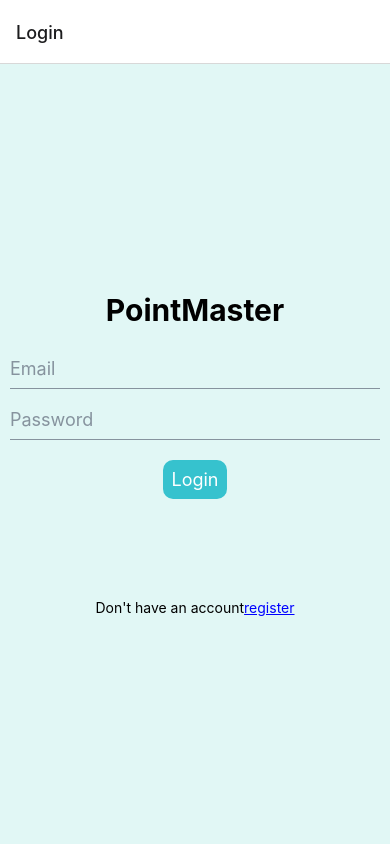
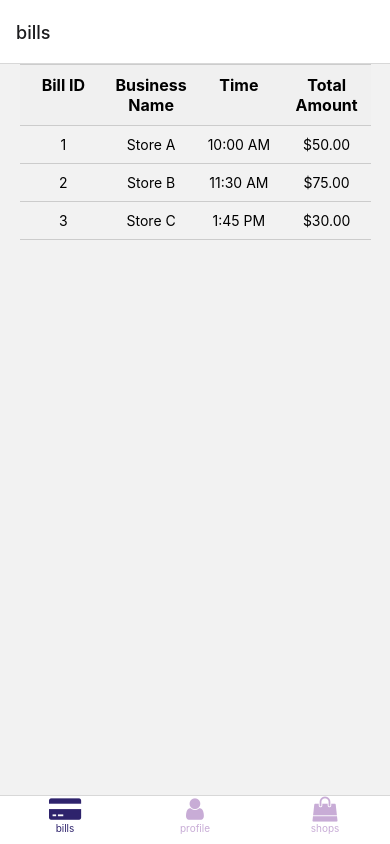
Before and after one commit to PointMaster-POS/mobile-costomer, a React Native app in the folder customer-mobile/: screen /Home in a window 390 px wide. Built offline with nearby package versions, Linux system fonts and the light colour scheme.

Commit message:
intigrate navigation view and bills table

```diff
--- a/customer-mobile/App.js
+++ b/customer-mobile/App.js
@@ -4,7 +4,7 @@ import LoginScreen from './app/(tabs)/login';
 import RegisterScreen from './app/(tabs)/register';
 import { NavigationContainer } from '@react-navigation/native';
 import {createNativeStackNavigator} from '@react-navigation/native-stack';
-
+import Home from './app/(tabs)/home';
 const Stack = createNativeStackNavigator();
 
 export default function App() {
@@ -14,6 +14,8 @@ export default function App() {
       <Stack.Navigator >
       <Stack.Screen name="Login" component={LoginScreen} />
       <Stack.Screen name="Register" component={RegisterScreen} />
+      <Stack.Screen name="Home" component={Home} options={{headerShown: false}}/>
+
       </Stack.Navigator>
 
     </NavigationContainer>
--- /dev/null
+++ b/customer-mobile/app/(tabs)/bills.js
@@ -0,0 +1,162 @@
+import React, {useState} from 'react';
+import { View, Text, FlatList, StyleSheet, Touchable, TouchableOpacity,Modal } from 'react-native';
+
+const billDetails = [
+  { id: '1', businessName: 'Store A', time: '10:00 AM', totalAmount: '$50.00' },
+  { id: '2', businessName: 'Store B', time: '11:30 AM', totalAmount: '$75.00' },
+  { id: '3', businessName: 'Store C', time: '1:45 PM', totalAmount: '$30.00' },
+  // Add more bill details here
+];
+
+export default function BillScreen({ navigation }) {
+
+    const [isModalVisible , setModalVisible] = useState(false);
+    const [selectedBill, setSelectedBill] = useState(null);
+
+    const handleRowPress = (item) => {
+        setSelectedBill(item);
+        setModalVisible(true);
+      };
+  return (
+    <View style={styles.container}>
+      {/* <Text
+        onPress={() => {
+          alert('this is the home page');
+        }}
+        style={styles.headerText}
+      >
+        Shops Screen
+      </Text> */}
+      <View style={styles.tableContainer}>
+        <View style={styles.tableHeader}>
+          <Text style={styles.tableHeaderText}>Bill ID</Text>
+          <Text style={styles.tableHeaderText}>Business Name</Text>
+          <Text style={styles.tableHeaderText}>Time</Text>
+          <Text style={styles.tableHeaderText}>Total Amount</Text>
+        </View>
+        <FlatList
+          data={billDetails}
+          keyExtractor={(item) => item.id}
+          renderItem={({ item }) => (
+            <TouchableOpacity onPress={() => handleRowPress(item)} >
+            <View style={styles.tableRow} >
+              <Text style={styles.tableCell}>{item.id}</Text>
+              <Text style={styles.tableCell}>{item.businessName}</Text>
+              <Text style={styles.tableCell}>{item.time}</Text>
+              <Text style={styles.tableCell}>{item.totalAmount}</Text>
+            </View>
+            </TouchableOpacity>
+          )}
+        />
+      </View>
+      {selectedBill && (
+        <Modal
+          transparent={true}
+          animationType="slide"
+          visible={isModalVisible}
+          onRequestClose={() => setModalVisible(false)}
+        >
+          <View style={styles.modalContainer}>
+            <View style={styles.modalContent}>
+              <Text style={styles.modalTitle}>Bill Details</Text>
+              <Text style={styles.modalText}>Bill ID: {selectedBill.id}</Text>
+              <Text style={styles.modalText}>Business Name: {selectedBill.businessName}</Text>
+              <Text style={styles.modalText}>Time: {selectedBill.time}</Text>
+              <Text style={styles.modalText}>Total Amount: {selectedBill.totalAmount}</Text>
+              <TouchableOpacity
+                onPress={() => setModalVisible(false)}
+                style={styles.closeButton}
+              >
+                <Text style={styles.closeButtonText}>Close</Text>
+              </TouchableOpacity>
+            </View>
+          </View>
+        </Modal>
+      )}
+    </View>
+  );
+}
+
+const styles = StyleSheet.create({
+    container: {
+      flex: 1,
+      alignItems: 'center',
+      justifyContent: 'top',
+    },
+    headerText: {
+      fontSize: 26,
+      fontWeight: 'bold',
+      marginBottom: 20,
+    },
+    tableContainer: {
+      width: '90%',
+    },
+    tableHeader: {
+      flexDirection: 'row',
+      justifyContent: 'space-between',
+      paddingVertical: 10,
+      backgroundColor: '#f0f0f0',
+      borderTopWidth: 1,
+      borderBottomWidth: 1,
+      borderColor: '#ccc',
+    },
+    tableHeaderText: {
+      flex: 1,
+      fontSize: 16,
+      fontWeight: 'bold',
+      textAlign: 'center',
+    },
+    tableRow: {
+      flexDirection: 'row',
+      justifyContent: 'space-between',
+      paddingVertical: 10,
+      borderBottomWidth: 1,
+      borderColor: '#ccc',
+    },
+    tableCell: {
+      flex: 1,
+      fontSize: 14,
+      textAlign: 'center',
+    },
+    modalContainer: {
+      flex: 1,
+      justifyContent: 'center',
+      alignItems: 'center',
+
+    },
+    modalContent: {
+      width: '80%',
+      backgroundColor: 'white',
+      padding: 20,
+      borderRadius: 10,
+      alignItems: 'center',
+        shadowColor: '#000',
+    shadowOffset: {
+      width: 0,
+      height: 2,
+    },
+    shadowOpacity: 0.25,
+    shadowRadius: 4,
+    elevation: 5,
+    },
+    modalTitle: {
+      fontSize: 20,
+      fontWeight: 'bold',
+      marginBottom: 20,
+      color : '#2E236C'
+    },
+    modalText: {
+      fontSize: 16,
+      marginBottom: 10,
+    },
+    closeButton: {
+      marginTop: 20,
+      padding: 10,
+      backgroundColor: '#433D8B',
+      borderRadius: 5,
+    },
+    closeButtonText: {
+      color: 'white',
+      fontSize: 16,
+    },
+  });
--- a/customer-mobile/app/(tabs)/home.js
+++ b/customer-mobile/app/(tabs)/home.js
@@ -1,17 +1,57 @@
 import {SafeAreaView, ScrollView, Text, View} from 'react-native';
 import React from 'react';
+import { NavigationContainer } from '@react-navigation/native';
+import { createBottomTabNavigator } from '@react-navigation/bottom-tabs';
+import FontAwesome from 'react-native-vector-icons/FontAwesome';
 
+//screens
+import BillScreen from './bills';
+import ProfileScreen from './profile';
+import ShopScreen from './shops';
+import FontAwesome5Icon from 'react-native-vector-icons/FontAwesome5Pro';
+
+const Tab = createBottomTabNavigator();
 
 function Home () {
     return (
-        <SafeAreaView>
 
-                <View>
-                    <Text>
-                        Point Master Customer Application Home
-                    </Text>
-                </View>
+        <Tab.Navigator
+          initialRouteName={'Profile'}
+          screenOptions={({ route }) => ({
+            tabBarIcon: ({ focused, color, size }) => {
+              let iconName;
+              let rn = route.name;
 
-        </SafeAreaView>
+             if (rn === 'bills') {
+                iconName = focused ? 'credit-card-alt' : 'credit-card-alt';
+
+              }
+              else if (rn === 'profile') {
+                iconName = focused ? 'user' : 'user';
+
+              } else if (rn === 'shops') {
+                iconName = focused ? 'shopping-bag' : 'shopping-bag';
+              }
+
+
+              return <FontAwesome name={iconName} size={size} color={color} />;
+            },
+          })}
+          tabBarOptions={{
+            activeTintColor: '#2E236C',
+            inactiveTintColor: '#C8ACD6',
+            labelStyle: { paddingBottom: 10, fontSize: 10 },
+            style: { padding: 10, height: 70}
+          }}>
+
+
+          <Tab.Screen name={'bills'} component={BillScreen} />
+          <Tab.Screen name={'profile'} component={ProfileScreen} />
+          <Tab.Screen name={'shops'} component={ShopScreen} />
+        </Tab.Navigator>
+
     );
 }
+
+
+export default Home;
--- a/customer-mobile/app/(tabs)/login.js
+++ b/customer-mobile/app/(tabs)/login.js
@@ -1,40 +1,31 @@
-import React, {useState} from "react";
+import React, { useState } from "react";
 import { SafeAreaView, StyleSheet, Text } from "react-native";
-import {Input, Button} from 'react-native-elements';
+import { Input, Button } from "react-native-elements";
 import { useNavigation } from "@react-navigation/native";
 
 import AuthenticateUser from "../../lib/authuser";
 
-
 const LoginScreen = () => {
-
   const navigation = useNavigation();
-    const [email, setEmail] = useState('');
-    const [password, setPassword] = useState('');
+  const [email, setEmail] = useState("");
+  const [password, setPassword] = useState("");
 
   const _handlePressButtonAsync = async () => {
-      navigation.navigate('Register');
+    navigation.navigate("Register");
   };
 
-
-
   const handleLogin = () => {
-
-      if (AuthenticateUser({email, password})) {
-          console.log('User authenticated');
-          navigation.navigate('RegisterScreen');
+    if (AuthenticateUser({ email, password })) {
+      console.log("User authenticated");
+      navigation.replace("Home");
+    } else {
+      console.log("User not authenticated");
     }
-
-      else{
-          console.log('User not authenticated');
-      }
-
   };
 
   return (
     <SafeAreaView style={styles.container}>
-
-      <Text style = {styles.headerText}>PointMaster</Text>
+      <Text style={styles.headerText}>PointMaster</Text>
       <Input
         style={styles.input}
         placeholder="Email"
@@ -55,22 +46,17 @@ const LoginScreen = () => {
         buttonStyle={styles.loginButton}
       />
 
-        <Text  style = {styles.registerText}>
+      <Text style={styles.registerText}>
         Don't have an account
-
         <Text
-
-                  style = {styles.registerLinkText}
-
+          style={styles.registerLinkText}
           onPress={() => {
             _handlePressButtonAsync();
-                  }}>
+          }}
+        >
         register
         </Text>
-
       </Text>
-
-
     </SafeAreaView>
   );
 };
@@ -78,35 +64,34 @@ const LoginScreen = () => {
 const styles = StyleSheet.create({
   container: {
     flex: 1,
-      width: '100%',
-      justifyContent: 'center',
-      alignItems: 'center',
-      backgroundColor: '#E1F7F5'
-
+    width: "100%",
+    justifyContent: "center",
+    alignItems: "center",
+    backgroundColor: "#C8ACD6",
   },
   registerLinkText: {
-      color: 'blue',
-      textDecorationLine: 'underline',
+    color: '#433D8B',
+    textDecorationLine: "underline",
   },
   registerText: {
     marginTop: 100,
-      justifyContent: 'center',
+    justifyContent: "center",
   },
   loginButton: {
     marginTop: 10,
-      width: '100%',
+    width: "100%",
     borderRadius: 10,
-      backgroundColor: "#36C2CE"
+    backgroundColor: "#433D8B",
   },
   input: {
-      width: '100%',
+    width: "100%",
   },
 
   headerText: {
     fontSize: 30,
-          fontWeight: 'bold',
+    fontWeight: "bold",
     marginBottom: 20,
-      }
+  },
 });
 
 export default LoginScreen;
--- /dev/null
+++ b/customer-mobile/app/(tabs)/profile.js
@@ -0,0 +1,15 @@
+import React from 'react';
+import {View, Text} from 'react-native';
+
+export default function ProfileScreen ({navigation}) {
+    return (
+        <View style = {{flex: 1 ,alignItems: 'center', justifyContent: 'center'}} >
+            <Text onPress={() => {
+                alert('this is the home page');
+                navigation.navigate('Profile');
+                }}  style ={{fontSize : 26, fontWeight: 'bold'}}>
+                Profile Screen
+            </Text>
+        </View>
+    );
+}
--- a/customer-mobile/app/(tabs)/register.js
+++ b/customer-mobile/app/(tabs)/register.js
@@ -1,46 +1,37 @@
-import React, {useState} from "react";
-import { SafeAreaView, StyleSheet, Text,ScrollView, View } from "react-native";
-import {Input, Button} from 'react-native-elements';
+import React, { useState } from "react";
+import { SafeAreaView, StyleSheet, Text, ScrollView, View } from "react-native";
+import { Input, Button } from "react-native-elements";
 import { useNavigation } from "@react-navigation/native";
-import { Picker } from '@react-native-picker/picker';
+import { Picker } from "@react-native-picker/picker";
 import AuthenticateUser from "../../lib/authuser";
 
-import DateTimePicker from "@react-native-community/datetimepicker"
+import DateTimePicker from "@react-native-community/datetimepicker";
 const RegisterScreen = () => {
-
   const navigation = useNavigation();
-    const [email, setEmail] = useState('');
-    const [firstName , setFirstName] = useState('');
-    const [lastName , setLastName] = useState('');
-    const [password, setPassword] = useState('');
-    const [address, setAddress] = useState('');
-    const [gender, setGender] = useState('');
-    const [phoneNumber, setPhoneNumber] = useState('');
-
-
+  const [email, setEmail] = useState("");
+  const [firstName, setFirstName] = useState("");
+  const [lastName, setLastName] = useState("");
+  const [password, setPassword] = useState("");
+  const [address, setAddress] = useState("");
+  const [gender, setGender] = useState("");
+  const [phoneNumber, setPhoneNumber] = useState("");
 
   const [date, setDate] = useState(new Date());
   const [showPicker, setShowPicker] = useState(false);
 
   const handleLogin = () => {
-
-      if (AuthenticateUser({email, password})) {
-          console.log('User authenticated');
-          navigation.navigate('RegisterScreen');
+    if (AuthenticateUser({ email, password })) {
+      console.log("User authenticated");
+      navigation.navigate("RegisterScreen");
+    } else {
+      console.log("User not authenticated");
     }
-
-      else{
-          console.log('User not authenticated');
-      }
-
   };
 
   return (
-
     <View style={styles.container}>
-          <Text style = {styles.headerText}>PointMaster</Text>
-        <ScrollView>
-
+      <Text style={styles.headerText}>PointMaster</Text>
+      <ScrollView style = {{height: "100%"}}>
         <Input
           style={styles.input}
           placeholder="First Name"
@@ -77,37 +68,30 @@ const RegisterScreen = () => {
           keyboardType="phone-pad"
         />
         <Text style={styles.label}>Select Gender</Text>
-          <View style = {styles.pickerContainer}>
-
+        <View style={styles.pickerContainer}>
           <Picker
             selectedValue={gender}
             onValueChange={(itemValue) => setGender(itemValue)}
-         style = {styles.picker}
+            style={styles.picker}
           >
-            <Picker.Item label="Select Gender" value = "" />
-            <Picker.Item label= "Male" value = "male" />
-            <Picker.Item label= "Female" value = "female" />
-
-
+            <Picker.Item label="Select Gender" value="" />
+            <Picker.Item label="Male" value="male" />
+            <Picker.Item label="Female" value="female" />
           </Picker>
         </View>
         <Text style={styles.label}>Select Birthday</Text>
-        <DateTimePicker
-        mode="date"
-        display="spinner"
-        value={date}
-        />
+        <DateTimePicker mode="date" display="spinner" value={date} />
 
 
-
+      </ScrollView>
+      <View style ={{height: 100, padding: 10}} >
       <Button
           title="Register"
           onPress={handleLogin}
-          buttonStyle={styles.loginButton}
+          buttonStyle={styles.registerButton}
       />
-        </ScrollView>
 
-
+      </View>
 
     </View>
   );
@@ -116,49 +100,48 @@ const RegisterScreen = () => {
 const styles = StyleSheet.create({
   container: {
     flex: 1,
-      width: '100%',
-      justifyContent: 'center',
-      alignItems: 'center',
-      backgroundColor: '#E1F7F5',
-      marginBottom: 100,
+    width: "100%",
+    justifyContent: "center",
+    alignItems: "center",
+    backgroundColor: "#C8ACD6",
 
   },
   registerLinkText: {
-      color: 'blue',
-      textDecorationLine: 'underline',
+    color: "blue",
+    textDecorationLine: "underline",
   },
   registerText: {
     marginTop: 100,
-      justifyContent: 'center',
+    justifyContent: "center",
   },
-    loginButton: {
+  registerButton: {
     marginTop: 10,
-      width: '100%',
+    width: "100%",
     borderRadius: 10,
-      backgroundColor: "#36C2CE"
+    backgroundColor: "#433D8B",
   },
   input: {
-      width: '100%',
+    width: "100%",
   },
 
   headerText: {
     fontSize: 30,
-          fontWeight: 'bold',
+    fontWeight: "bold",
     marginBottom: 20,
-          marginTop: 20
+    marginTop: 20,
   },
   picker: {
     height: 200,
-        width : "100%",
+    width: "100%",
   },
   label: {
-        fontSize : 20,
-        marginTop: 20
+    fontSize: 20,
+    marginTop: 20,
   },
   pickerContainer: {
     margin: 10,
-        alignItems: "center"
-      }
+    alignItems: "center",
+  },
 });
 
 export default RegisterScreen;
--- /dev/null
+++ b/customer-mobile/app/(tabs)/shops.js
@@ -0,0 +1,16 @@
+import React from 'react';
+import {View, Text} from 'react-native';
+
+export default function ShopsScreen ({navigation}) {
+    return (
+        <View style = {{flex: 1 ,alignItems: 'center', justifyContent: 'center'}} >
+            <Text onPress={() => {
+                alert('this is the home page');
+                navigation.navigate('Home')
+                }}  style ={{fontSize : 26, fontWeight: 'bold'}}>
+                Shops Screen
+            </Text>
+        </View>
+    );
+
+}
--- a/customer-mobile/package.json
+++ b/customer-mobile/package.json
@@ -11,6 +11,7 @@
   "dependencies": {
     "@react-native-community/datetimepicker": "^8.1.1",
     "@react-native-picker/picker": "^2.7.7",
+    "@react-navigation/bottom-tabs": "^6.6.0",
     "@react-navigation/native": "^6.1.17",
     "@react-navigation/native-stack": "^6.10.0",
     "@rneui/base": "^4.0.0-rc.7",
@@ -19,7 +20,8 @@
     "expo-status-bar": "~1.12.1",
     "react": "18.2.0",
     "react-native": "0.74.3",
-    "react-native-elements": "^3.4.3"
+    "react-native-elements": "^3.4.3",
+    "react-native-vector-icons": "^10.1.0"
   },
   "devDependencies": {
     "@babel/core": "^7.20.0"
```
Also changed, not shown: 2 other files (tests, documents, lock files or other folders). Lines whose indentation alone changed are shown as unchanged.
